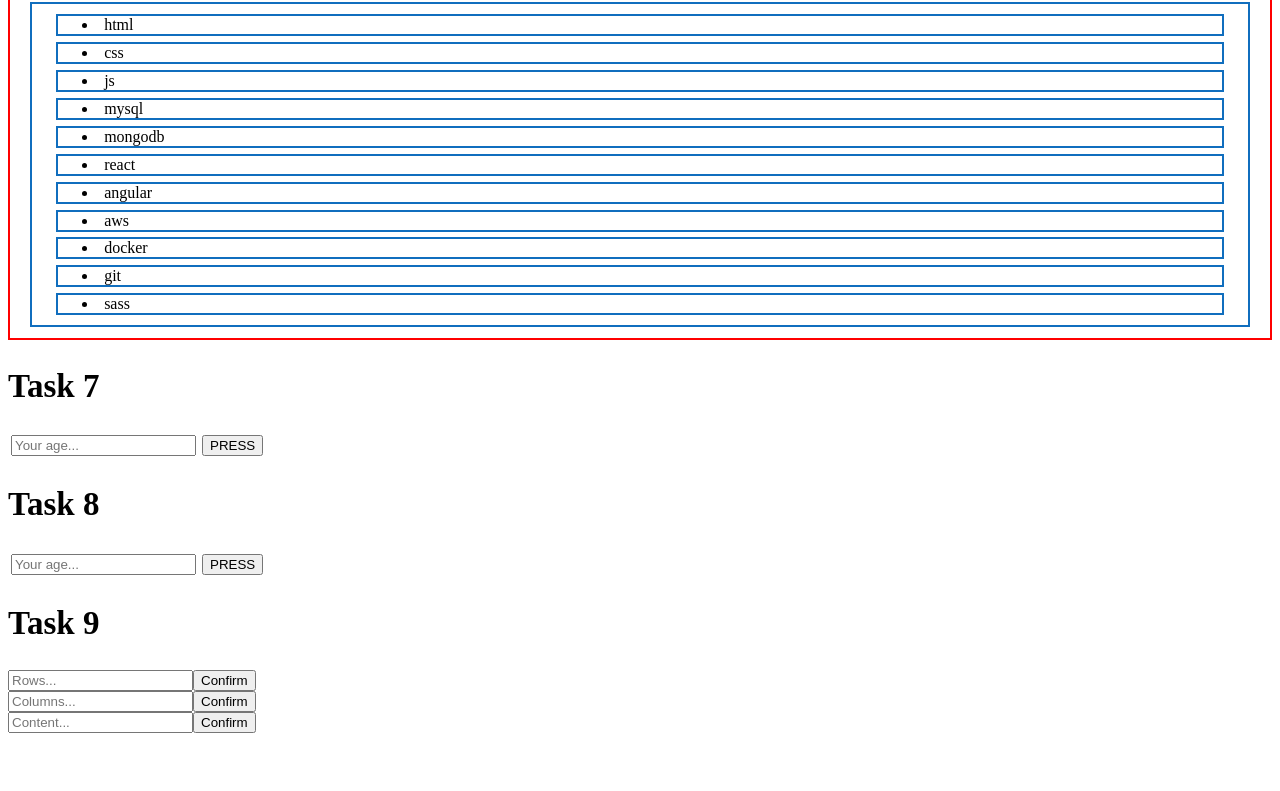
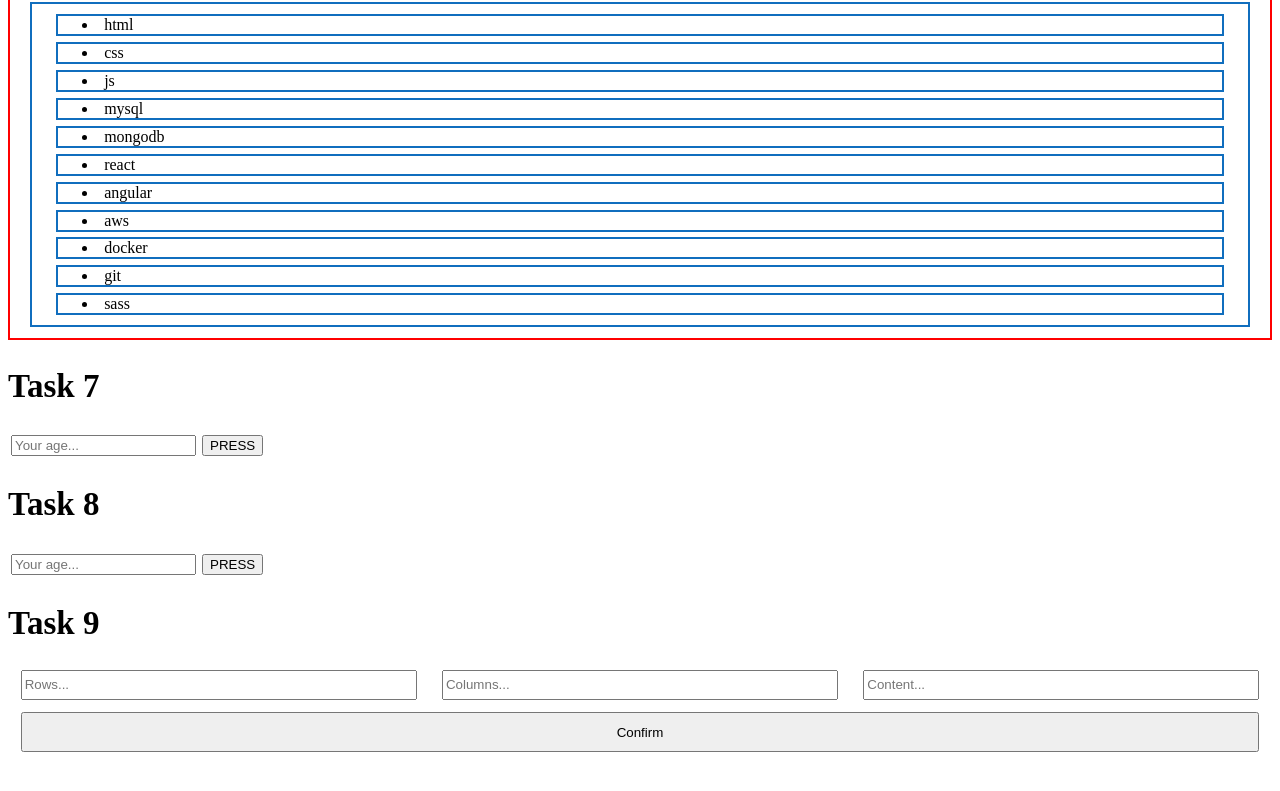
Before and after one commit to BiteGigabyte/dec_2022_JS, a plain HTML site: page Lsn9/index.html in a window 1280 px wide. Shown: the part 9541-10332 px from the top of the page. Before the commit the page ends 10282 px from the top, so only its background shows below. Drawn offline with Linux system fonts and the light colour scheme.

Commit message:
JS домашнє завдання 9 in progress.
- Готово 9/9 задач.

```diff
--- a/Lsn9/main.js
+++ b/Lsn9/main.js
@@ -474,39 +474,82 @@ let task9 = task7.cloneNode(true);
 task9.innerText = 'Task 9';
 document.body.appendChild(task9);
 //
+let div = document.createElement('div');
+//
 let form3 = document.createElement('form');
 form3.style.display = 'flex';
+form3.style.flexWrap = 'wrap';
+form3.style.margin = '0 0 5% 0';
+//
 let input3 = document.createElement('input');
 input3.type = 'number';
 input3.placeholder = 'Rows...';
+input3.style.margin = '0px 1%';
+input3.style.height = '3vh';
+input3.style.flexGrow = '3';
+//
+let input4 = document.createElement('input');
+input4.type = 'number';
+input4.placeholder = 'Columns...';
+input4.style.margin = '0px 1%';
+input4.style.height = '3vh';
+input4.style.flexGrow = '3';
+//
+let input5 = document.createElement('input');
+input5.type = 'text';
+input5.placeholder = 'Сontent...';
+input5.style.margin = '0px 1%';
+input5.style.height = '3vh';
+input5.style.flexGrow = '3';
+//
 let button3 = document.createElement('button');
 button3.type = 'button';
 button3.innerText = 'Confirm';
-form3.append(input3, button3);
-
-let form4 = document.createElement('form');
-form4.style.display = 'flex';
-let input4 = document.createElement('input');
-input4.type = 'number';
-input4.placeholder = 'Columns...';
-let button4 = document.createElement('button');
-button4.type = 'button';
-button4.innerText = 'Confirm';
-form4.append(input4, button4);
-
-let form5 = document.createElement('form');
-form5.style.display = 'flex';
-let input5 = document.createElement('input');
-// input5.type = 'number';
-input5.placeholder = 'Сontent...';
-let button5 = document.createElement('button');
-button5.type = 'button';
-button5.innerText = 'Confirm';
-form5.append(input5, button5);
-
-
-
-
-
-
-document.body.append(form3, form4, form5);
+button3.style.margin = '1% 1% 0 1%';
+button3.style.height = '5vh';
+button3.style.flexBasis = '100%';
+button3.addEventListener('click', () => {
+    //
+    const rows = input3.value;
+    const columns = input4.value;
+    const contents = input5.value;
+if (columns > 0 && rows > 0)
+{
+    let table = document.createElement('table');
+    for (let i = 0; i < rows; ++i) {
+        let tr = document.createElement('tr');
+        tr.style.background = 'white';
+        tr.style.border = '1px solid black';
+        table.appendChild(tr);
+        for (let j = 0; j < columns; ++j) {
+            let td = document.createElement('td');
+            td.innerText = `${contents}`;
+            td.style.background = 'white';
+            td.style.border = '1px solid black';
+            td.style.overflowWrap = 'break-word';
+            td.style.padding = '10px';
+            input3.value = '';
+            input4.value = '';
+            input5.value = '';
+            tr.appendChild(td);
+        }
+    }
+    table.style.background = 'black';
+    table.style.border = '2px solid black';
+    document.body.appendChild(table);
+    //
+    button3.style.backgroundColor = 'green';
+    setTimeout(() => {
+        button3.style.backgroundColor = '';
+    }, 1500);
+    //
+} else {
+    button3.style.backgroundColor = 'red';
+    setTimeout(() => {
+        button3.style.backgroundColor = '';
+    }, 1500);
+}
+});
+//
+form3.append(input3, input4, input5, button3);
+document.body.append(form3);
```
Also changed, not shown: Lsn9/index.html (+22 -0 lines).
